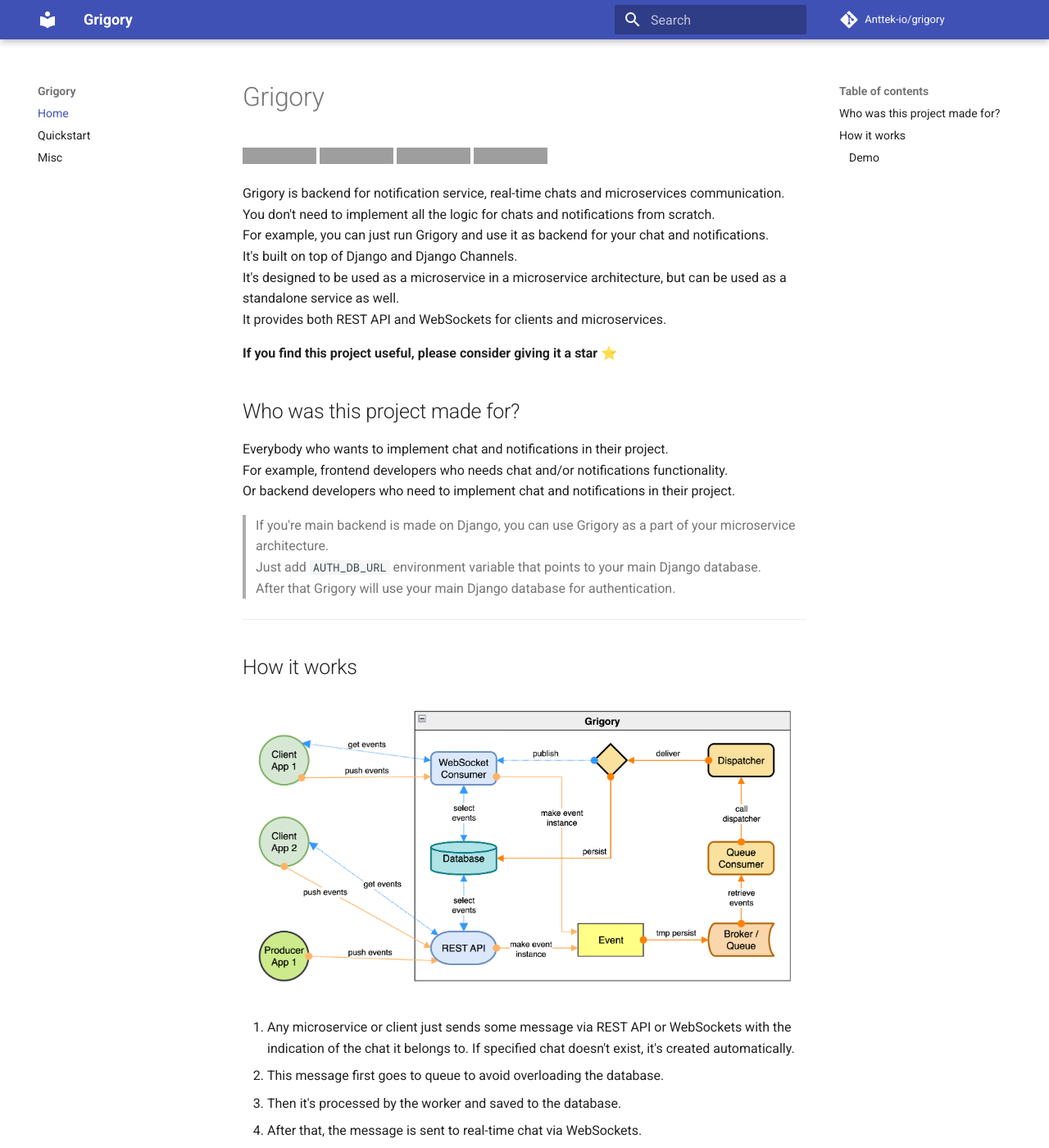
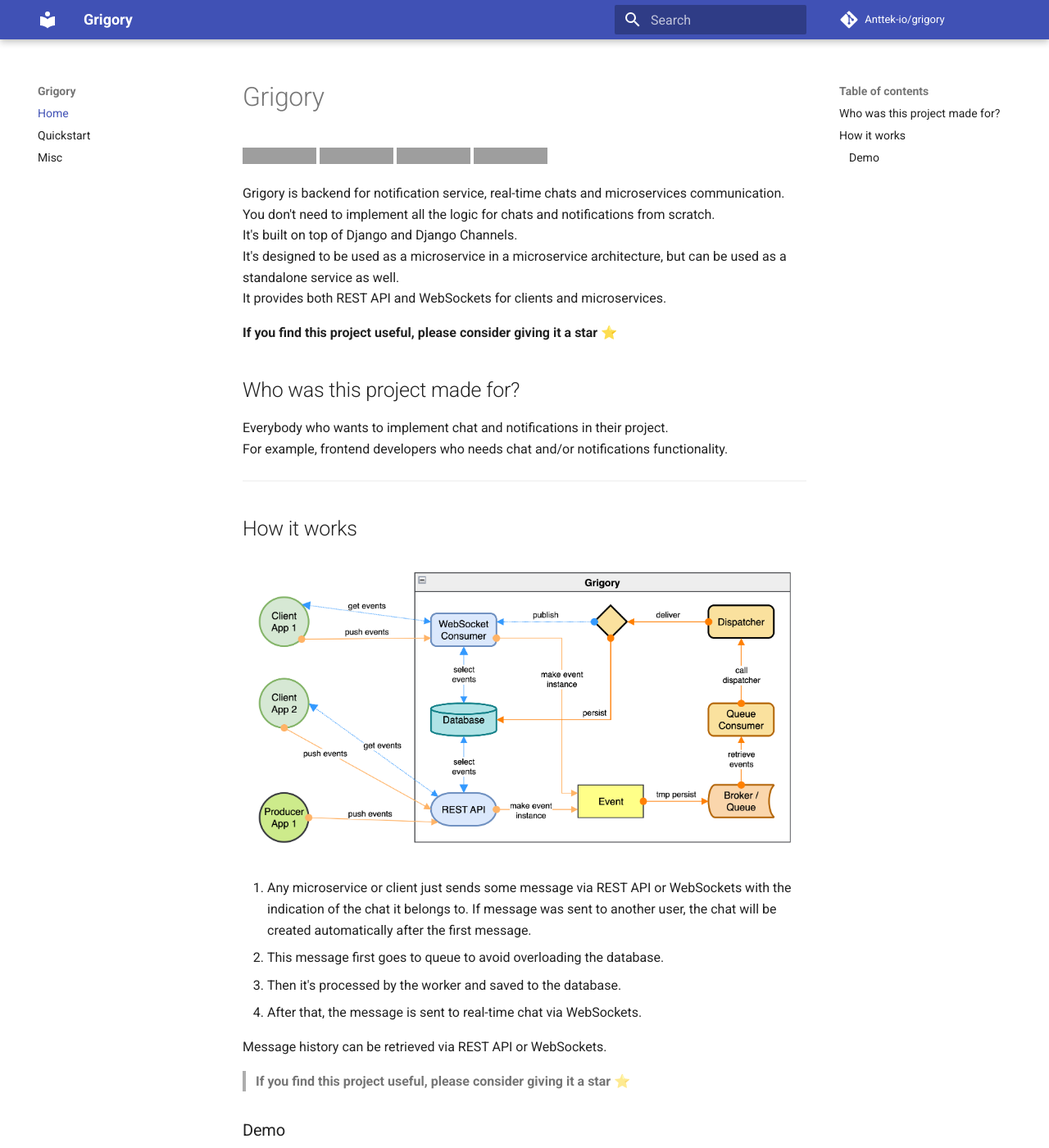
Before and after one commit to Anttek-io/grigory, an MkDocs documentation site: the page built from docs/index.md, in a window 1280 px wide and 1400 px high. Shown: the whole window at 82% size. Built offline with MkDocs 1.6.1 and Material for MkDocs 9.7.7, drawn with Linux system fonts in a browser that asks for light colours; comment, search, counter and statistics services are not loaded; grey boxes are pictures that could not be loaded.

Commit message:
smol update to docs

```diff
--- a/docs/index.md
+++ b/docs/index.md
@@ -7,7 +7,6 @@
 
 Grigory is backend for notification service, real-time chats and microservices communication.
 You don't need to implement all the logic for chats and notifications from scratch.
-For example, you can just run Grigory and use it as backend for your chat and notifications.
 It's built on top of Django and Django Channels.
 It's designed to be used as a microservice in a microservice architecture,
 but can be used as a standalone service as well.
@@ -19,10 +18,6 @@
 
 Everybody who wants to implement chat and notifications in their project.
 For example, frontend developers who needs chat and/or notifications functionality.
-Or backend developers who need to implement chat and notifications in their project.
-> If you're main backend is made on Django, you can use Grigory as a part of your microservice architecture.
-> Just add `AUTH_DB_URL` environment variable that points to your main Django database.
-> After that Grigory will use your main Django database for authentication.
 
 ---
 
@@ -32,7 +27,7 @@
 
 1. Any microservice or client just sends some message via REST API or WebSockets
 with the indication of the chat it belongs to.
-If specified chat doesn't exist, it's created automatically.
+If message was sent to another user, the chat will be created automatically after the first message.
 2. This message first goes to queue to avoid overloading the database.
 3. Then it's processed by the worker and saved to the database.
 4. After that, the message is sent to real-time chat via WebSockets.
```
Also changed, not shown: README.md (+3 -7 lines).
